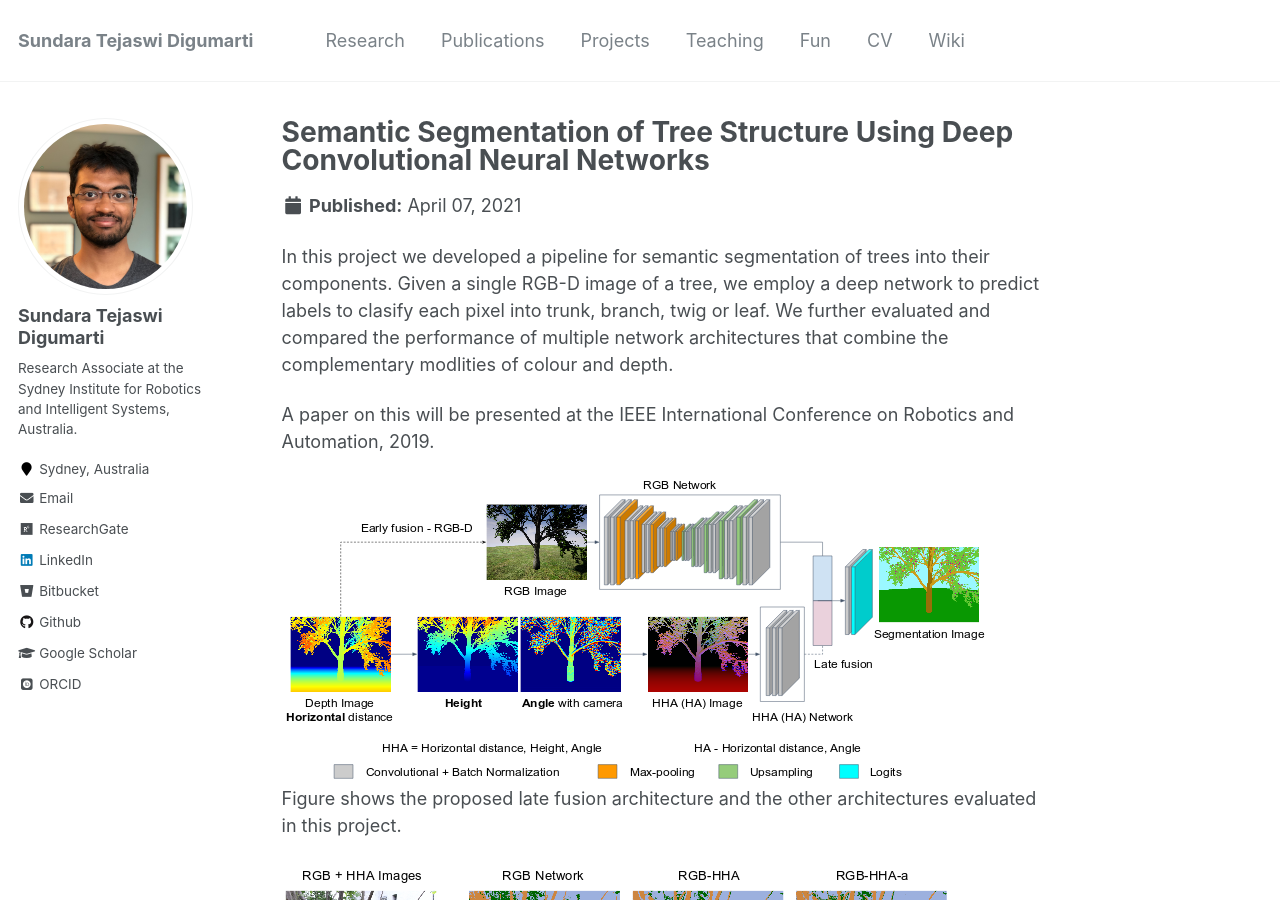
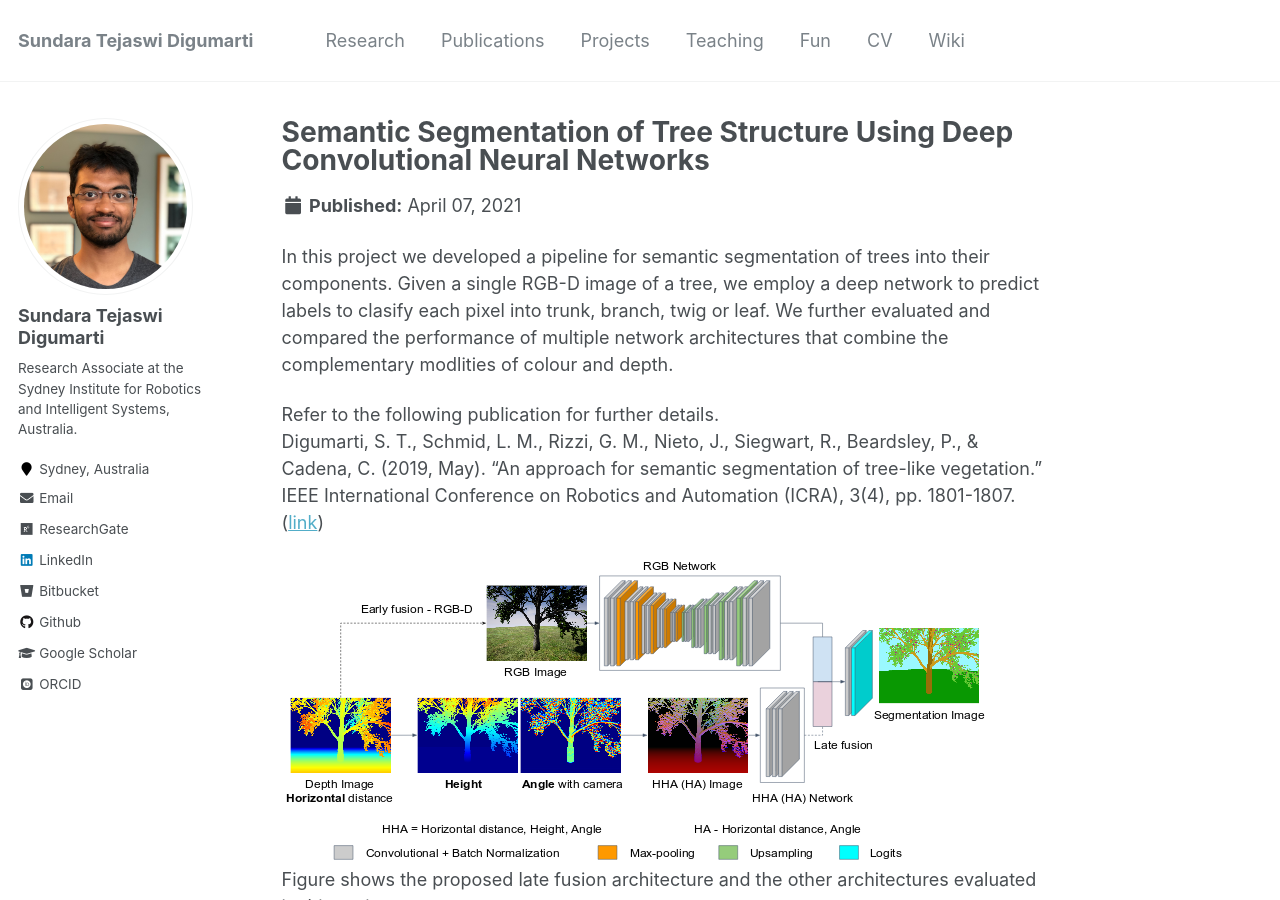
Before and after one commit to tejaswid/tejaswid.github.io, a Jekyll site: the page built from _research/p8-tree-segmentation.md, in a window 1280 px wide and 900 px high. Built offline with Jekyll 4.4.1, drawn with Linux system fonts in a browser that asks for light colours; some web fonts are replaced.

Commit message:
updated publication

```diff
--- a/_research/p8-tree-segmentation.md
+++ b/_research/p8-tree-segmentation.md
@@ -6,7 +6,8 @@ collection: research
 
 In this project we developed a pipeline for semantic segmentation of trees into their components. Given a single RGB-D image of a tree, we employ a deep network to predict labels to clasify each pixel into trunk, branch, twig or leaf. We further evaluated and compared the performance of multiple network architectures that combine the complementary modlities of colour and depth.
 
-A paper on this will be presented at the IEEE International Conference on Robotics and Automation, 2019.
+Refer to the following publication for further details.
+Digumarti, S. T., Schmid, L. M., Rizzi, G. M., Nieto, J., Siegwart, R., Beardsley, P., & Cadena, C. (2019, May). "An approach for semantic segmentation of tree-like vegetation." IEEE International Conference on Robotics and Automation (ICRA), 3(4), pp. 1801-1807. ([link](https://ieeexplore.ieee.org/document/8793576))
 
 <img src='/images/tree_seg_network.png'>
 Figure shows the proposed late fusion architecture and the other architectures evaluated in this project.
```
